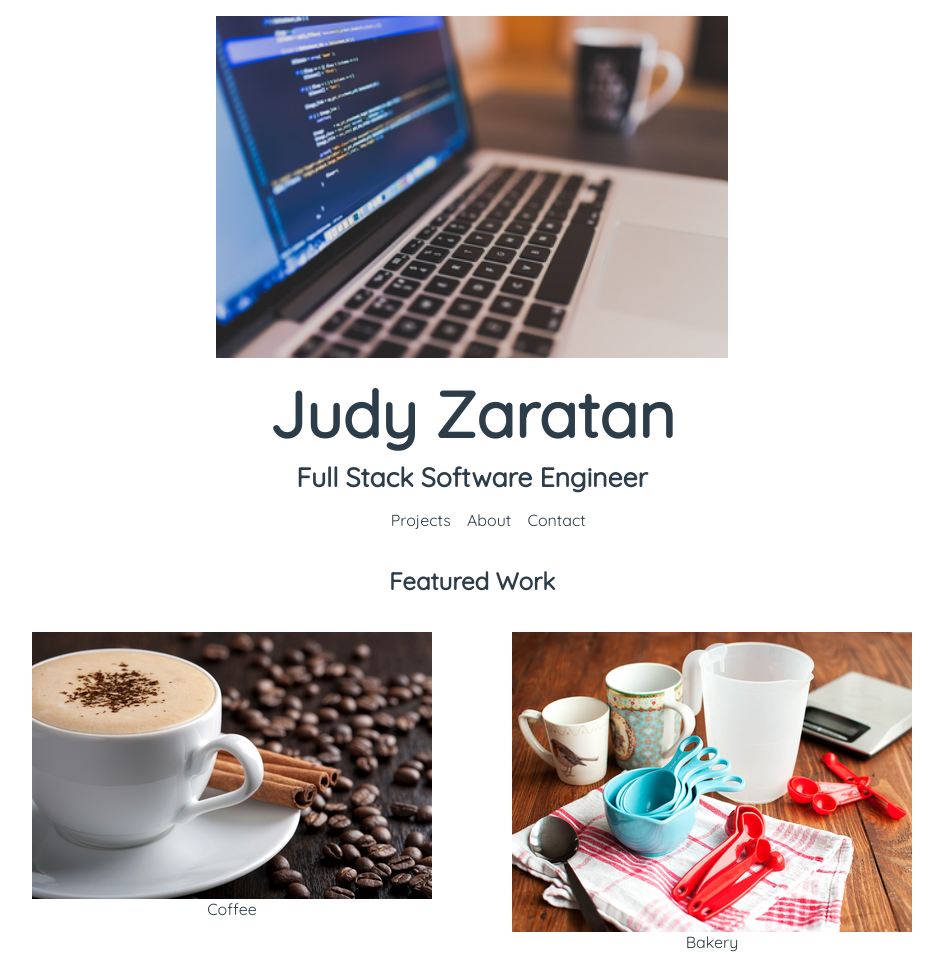
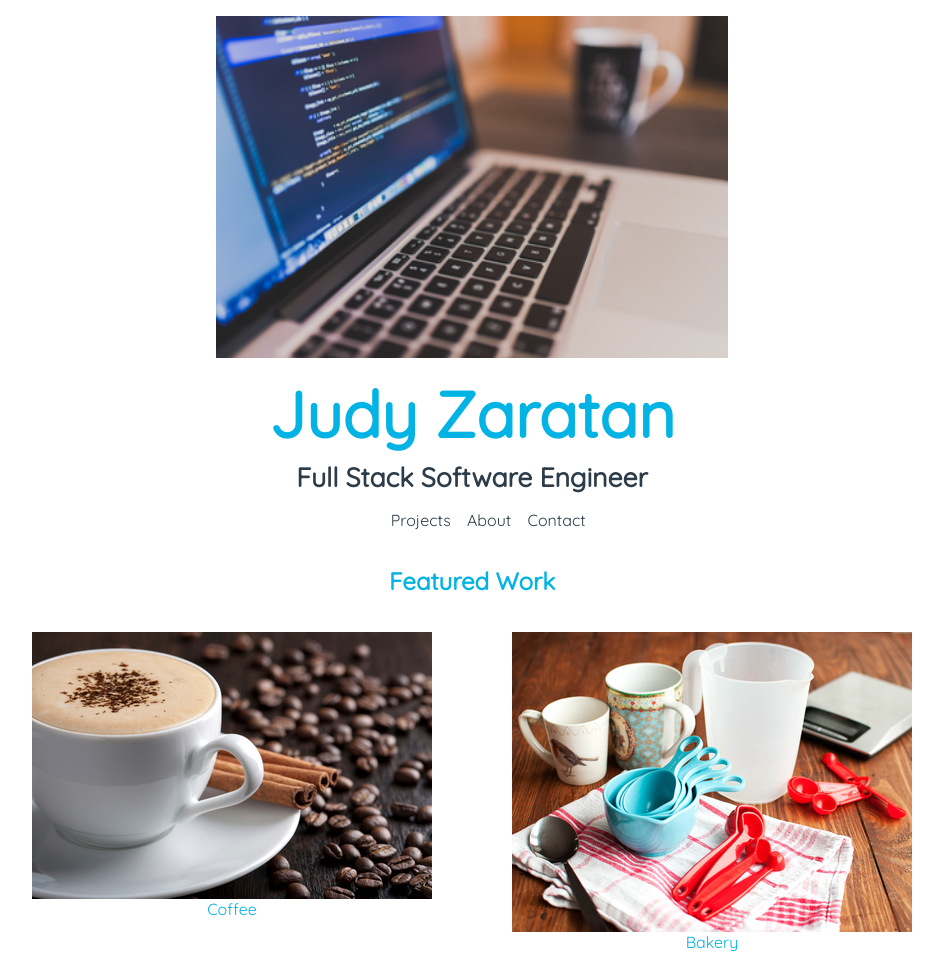
Before and after one commit to judyzaratan/portfolio, a website: page index.html in a window 1280 px wide. Shown: the top 955 px of the page, without its empty margins (168-1111 px from the left). Drawn offline with nearby package versions, Linux system fonts and the light colour scheme.

Commit message:
alters headers with a different color

```diff
--- a/css/styles.css
+++ b/css/styles.css
@@ -18,6 +18,7 @@ img {
 
 h2, figcaption {
   text-align: center;
+  color: #02b3e4;
 }
 
 nav, footer {
@@ -55,6 +56,7 @@ h5 {
 }
 h1 {
   margin: 0.1em 0 0.1em 0 ;
+  color: #02b3e4;
 }
 img {
   margin-right: auto;
```
